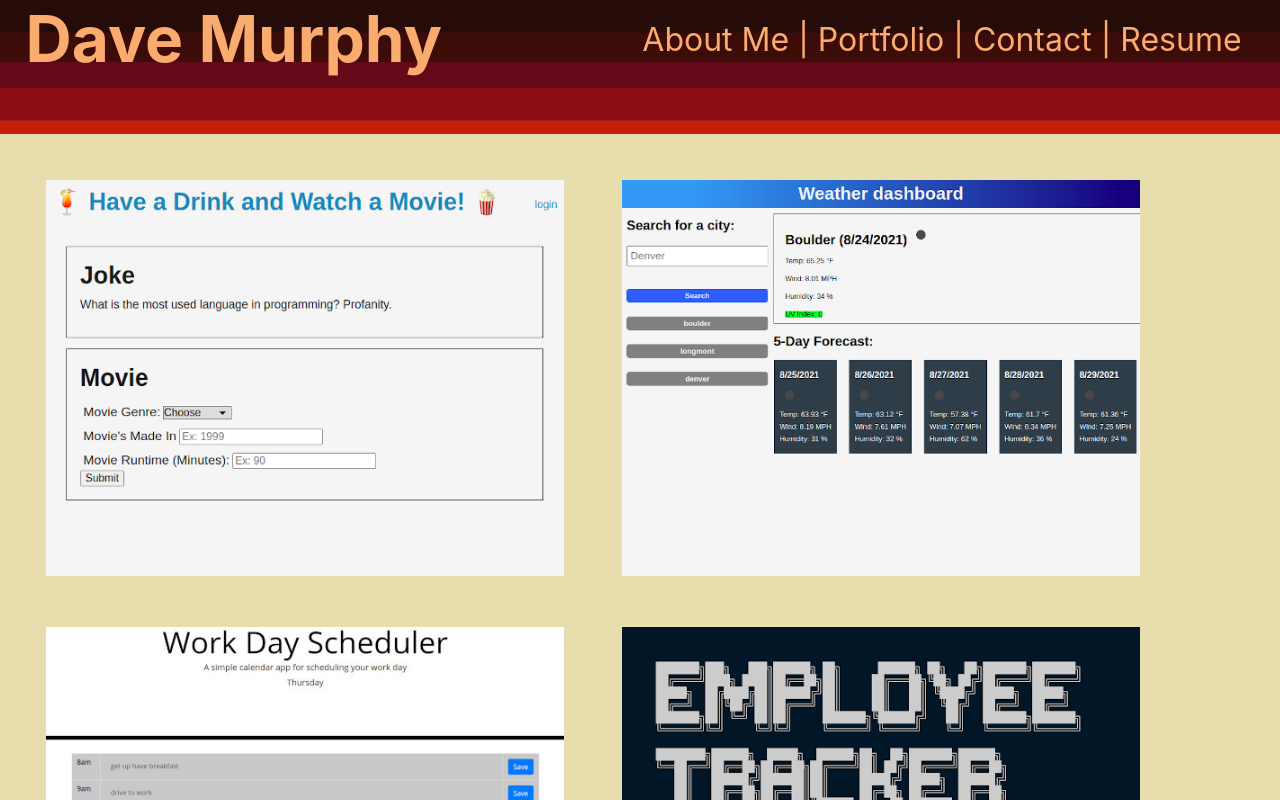
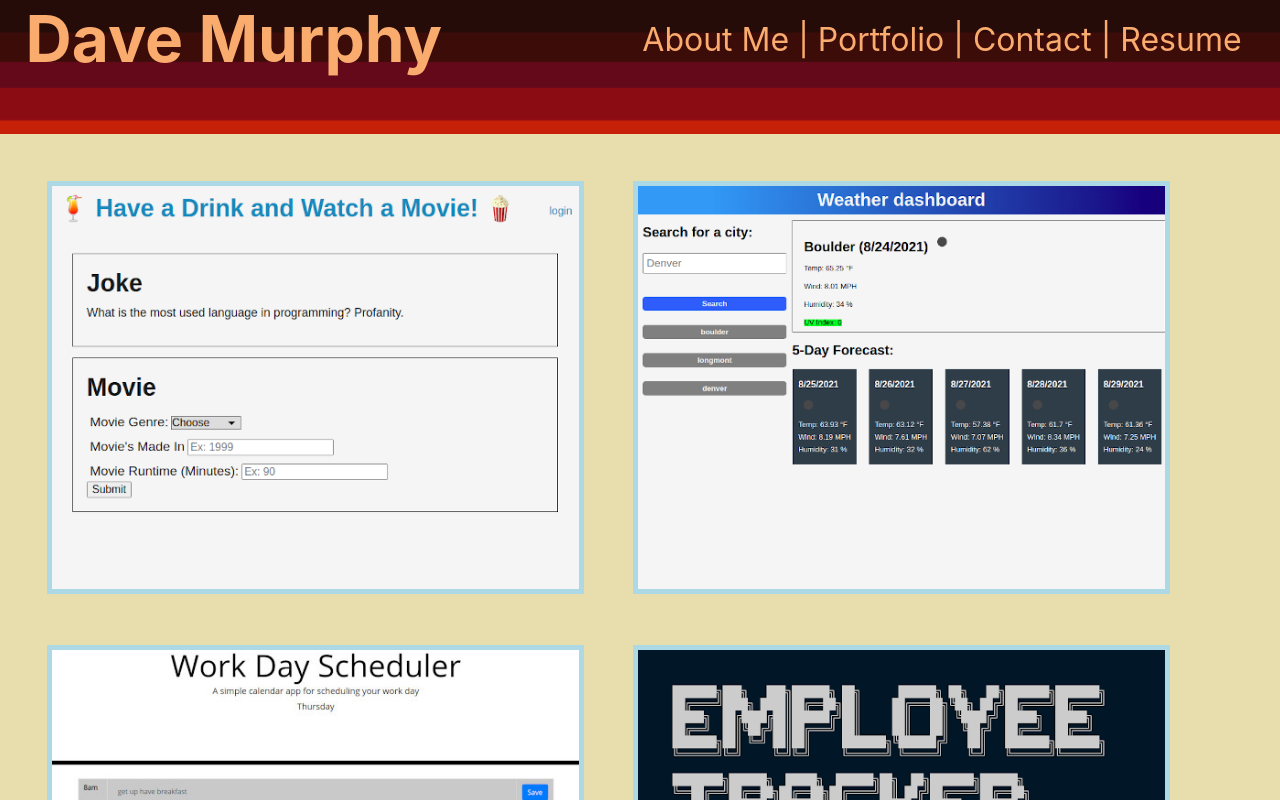
Before and after one commit to murda02/wk20-react-portfolio, a React (Create React App) app in the folder my-app/: page /portfolio in a window 1280 px wide. Shown: the top 800 px of the page. Built offline with nearby package versions, Linux system fonts and the light colour scheme.

Commit message:
added merdia query to portfolio page

```diff
--- a/my-app/src/components/pages/Portfolio.js
+++ b/my-app/src/components/pages/Portfolio.js
@@ -9,14 +9,16 @@ export default function Portfolio() {
   var portfolioStyle = {
     position: "relative",
     fontSize: "1.5rem",
-    left: "8%"
+    left: "15%",
+    paddingTop: '4%'
   };
 
   var picStyle = {
-    width: '90%',
+    // width: '90%',
     // display: 'block',
-    paddingTop: '8%',
-    marginLeft: '8%'
+    marginLeft: '8%',
+    marginTop: '8%',
+    border: '5px solid lightblue'
   }
 
   var divStyle = {
@@ -25,16 +27,19 @@ export default function Portfolio() {
     width: '100vw'
   }
 
-  var bottomPicStyle = {
-    width: '90%',
-    // display: 'block',
-    paddingTop: '8%',
-    marginLeft: '8%',
-    paddingBottom: '8%'
+  const css = `@media (min-width: 320px) {
+    img {width: 80%;}
   }
+  @media (min-width: 768px) {
+    img {width: 80%;}
+  }
+  @media (min-width: 1200px) {
+    img {width: 90%;}
+  }`;
 
   return (
     <div style={divStyle}>
+       <style scoped>{css}</style>
       <a href="https://afternoon-refuge-09743.herokuapp.com/"
       target="_blank" rel="noopener noreferrer" ><img style={picStyle} src={project2} alt="Drink and a Movie app"></img></a>
       <a href="https://murda02.github.io/homework-week-6-weather-dashboard-dlm/"
@@ -46,7 +51,7 @@ export default function Portfolio() {
       <a href="https://murda02.github.io/wk10-team-profile-generator/"
       target="_blank" rel="noopener noreferrer" ><img style={picStyle} src={teamProfileGenerator} alt="Team Profile Generator app"></img></a>
       <a href="https://tech-blog-dlm.herokuapp.com/"
-      target="_blank" rel="noopener noreferrer" ><img style={bottomPicStyle} src={techBlog} alt="Tech Blog app"></img></a>
+      target="_blank" rel="noopener noreferrer" ><img style={picStyle} src={techBlog} alt="Tech Blog app"></img></a>
       <div>
       <ul style={portfolioStyle}>
                 <li><a href="https://github.com/murda02/project-2" target="_blank" rel="noopener noreferrer">Drink and A Movie Repo</a></li>
```
